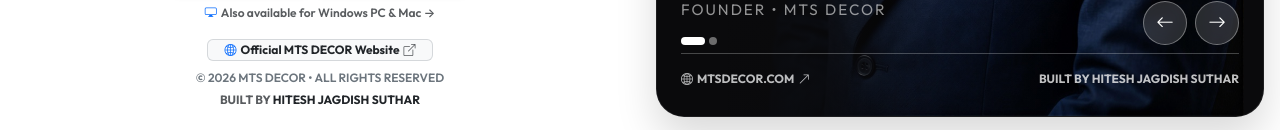
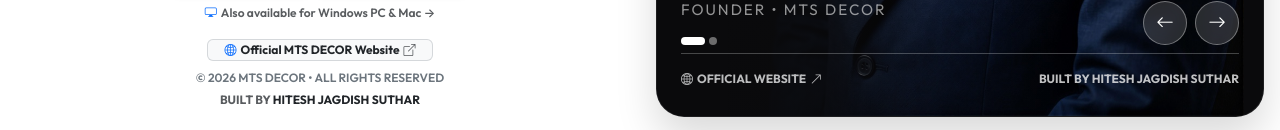
Before and after one commit to hiteshsuthar911/Mts-Decor---Measurment-Sheet-Software, a React (Vite) app: page /login in a window 1280 px wide. Shown: the part 711-841 px from the top of the page. Built offline with nearby package versions, Linux system fonts and the light colour scheme; no server answers.

Commit message:
fix(website): link to Render website service and configure render.yaml for mainline-1.0.0

```diff
--- a/src/pages/LoginPage.jsx
+++ b/src/pages/LoginPage.jsx
@@ -23,6 +23,11 @@ const STATIC_FOUNDER_SLIDES = [
 
 export default function LoginPage() {
   const navigate = useNavigate();
+
+  // Dynamic official website URL (local dev vs Render production)
+  const websiteUrl = typeof window !== 'undefined' && window.location.hostname === 'localhost'
+    ? 'http://localhost:3003'
+    : (import.meta.env.VITE_WEBSITE_URL || 'https://mts-decor-website.onrender.com');
 
   // Step 1: Credentials | Step 2: Two-Step 6-Digit Verification
   const [step, setStep] = useState(1);
@@ -410,7 +415,7 @@ export default function LoginPage() {
         <div className="untitled-footer-text mt-3 text-center">
           <div className="mb-2">
             <a
-              href="https://mtsdecor.com"
+              href={websiteUrl}
               target="_blank"
               rel="noopener noreferrer"
               className="badge bg-light text-dark border border-secondary border-opacity-25 px-3 py-1.5 text-decoration-none extra-small fw-bold d-inline-flex align-items-center gap-1 shadow-xs"
@@ -552,9 +557,9 @@ export default function LoginPage() {
             {/* Bottom Footer Note (Uniform across all states) */}
             <div className="position-relative pt-3 border-top border-light border-opacity-25" style={{ zIndex: 3 }}>
               <div className="text-light opacity-75 extra-small text-uppercase d-flex flex-wrap justify-content-between align-items-center gap-2">
-                <a href="https://mtsdecor.com" target="_blank" rel="noopener noreferrer" className="text-light text-decoration-none fw-bold d-inline-flex align-items-center gap-1">
+                <a href={websiteUrl} target="_blank" rel="noopener noreferrer" className="text-light text-decoration-none fw-bold d-inline-flex align-items-center gap-1">
                   <i className="bi bi-globe2"></i>
-                  <span>MTSDECOR.COM</span>
+                  <span>OFFICIAL WEBSITE</span>
                   <i className="bi bi-arrow-up-right"></i>
                 </a>
                 <span className="fw-bold text-white">BUILT BY HITESH JAGDISH SUTHAR</span>
@@ -605,9 +610,9 @@ export default function LoginPage() {
             {/* Bottom Footer Note */}
             <div className="position-relative pt-3 border-top border-secondary border-opacity-25" style={{ zIndex: 2 }}>
               <div className="text-light opacity-75 extra-small text-uppercase d-flex flex-wrap justify-content-between align-items-center gap-2">
-                <a href="https://mtsdecor.com" target="_blank" rel="noopener noreferrer" className="text-light text-decoration-none fw-bold d-inline-flex align-items-center gap-1">
+                <a href={websiteUrl} target="_blank" rel="noopener noreferrer" className="text-light text-decoration-none fw-bold d-inline-flex align-items-center gap-1">
                   <i className="bi bi-globe2"></i>
-                  <span>MTSDECOR.COM</span>
+                  <span>OFFICIAL WEBSITE</span>
                   <i className="bi bi-arrow-up-right"></i>
                 </a>
                 <span className="fw-bold text-light opacity-75">BUILT BY HITESH JAGDISH SUTHAR</span>
```
Also changed, not shown: render.yaml (+13 -0 lines).
